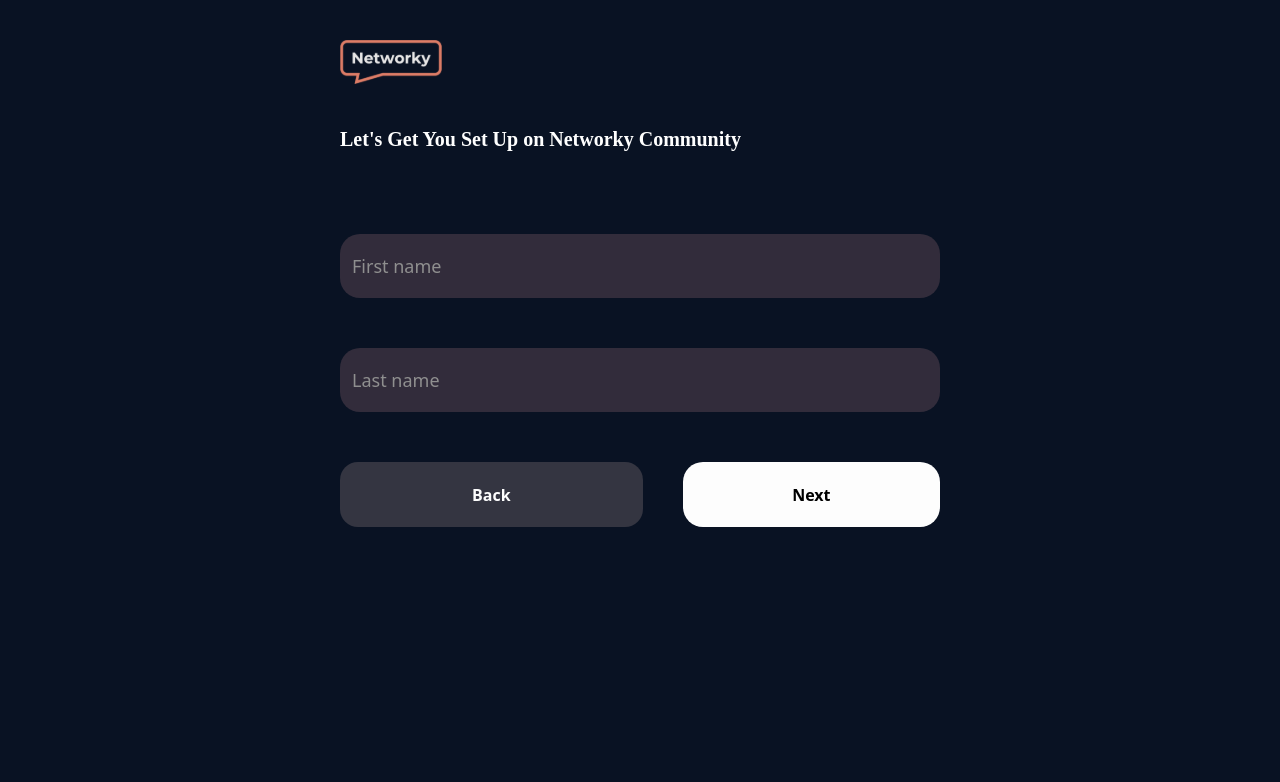
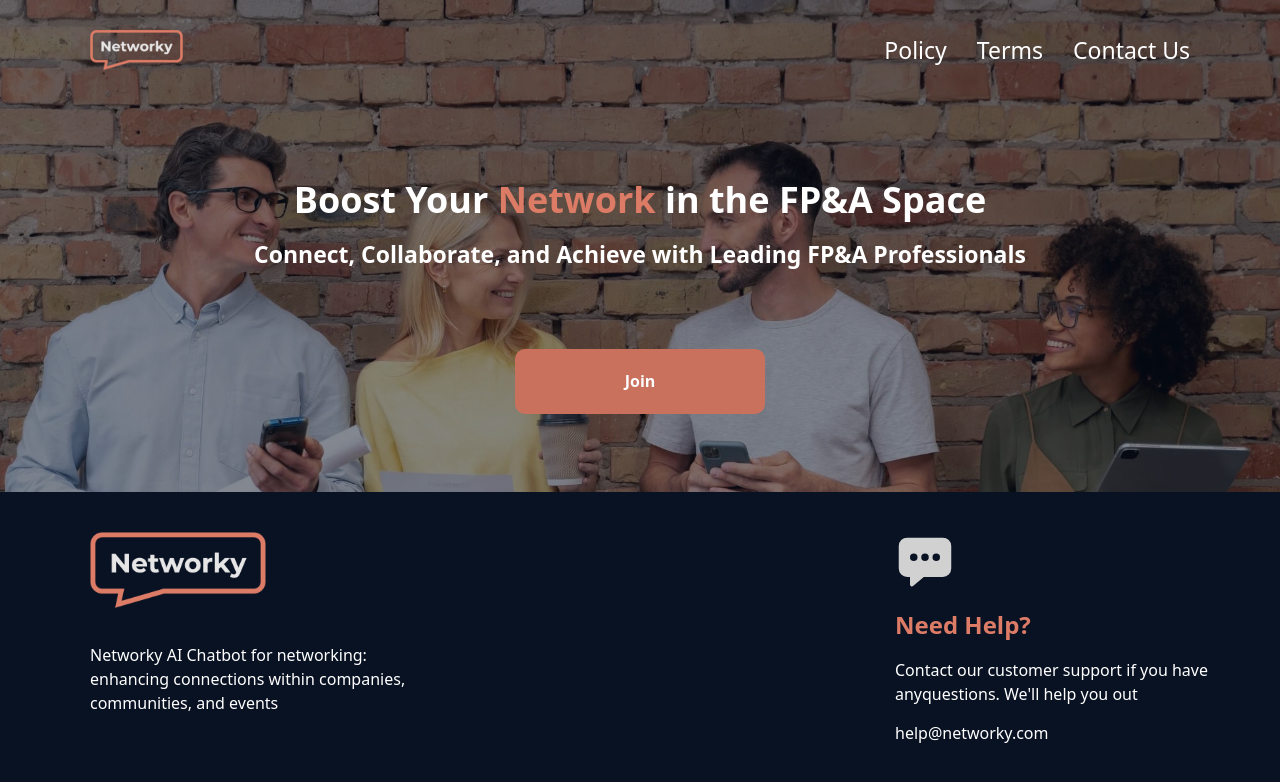
Before and after one commit to Ramilko37/quiz, a React (Create React App) app: page / in a window 1280 px wide. Shown: the top 782 px of the page. Built offline with nearby package versions, Linux system fonts and the light colour scheme.

Commit message:
change page

```diff
--- a/src/App.tsx
+++ b/src/App.tsx
@@ -20,7 +20,7 @@
 }
 
 function App() {
-  const [pageState, setPageState] = useState<PageState>(PageState.Forms)
+  const [pageState, setPageState] = useState<PageState>(PageState.Welcome)
   const [data, setData] = useState(quizData)
   const [authorised, setAuthorised] = useState<boolean>(false)
 
```
